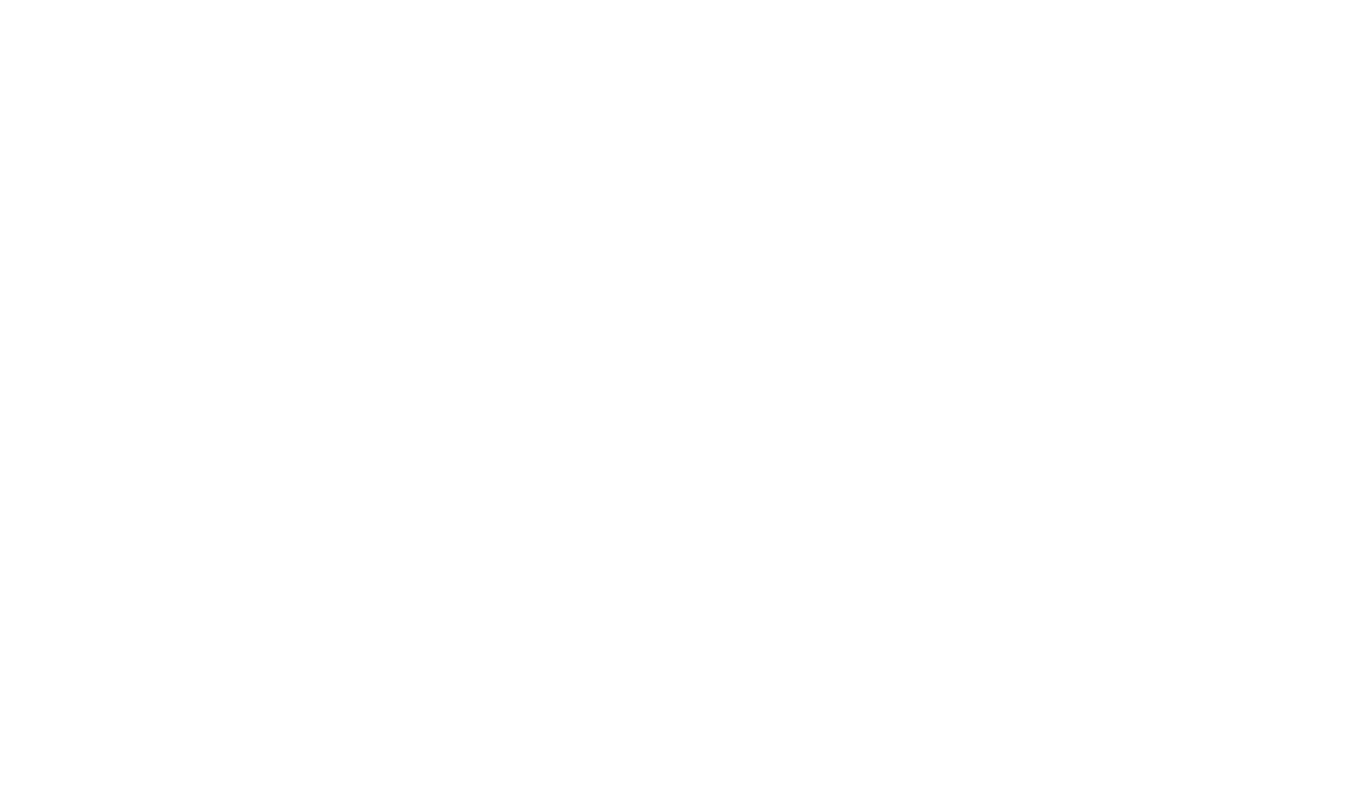
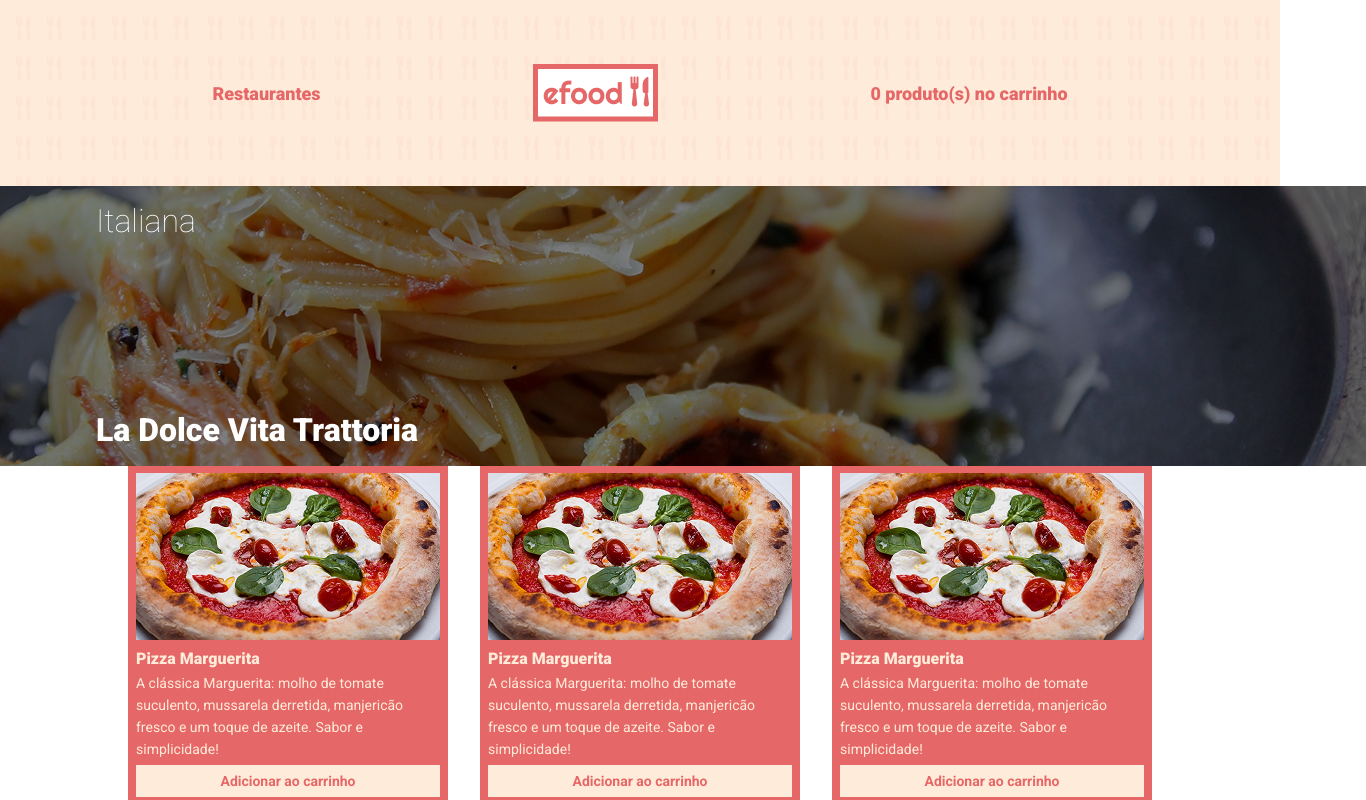
Before and after one commit to SJeanF/efood, a React (Vite) app: page /restaurant/1 in a window 1280 px wide. Before the commit this address had no page. Shown: the top 800 px of the page, 1366 px wide, since content can reach past the window. Built offline with nearby package versions, Linux system fonts and the light colour scheme.

Commit message:
feat: adicionar pagina de perfil de restaurante

```diff
--- a/src/App.jsx
+++ b/src/App.jsx
@@ -3,6 +3,7 @@ import Home from "./screens/Home/Home"
 import { GlobalStyle } from './GlobalStyle.js'
 
 import { BrowserRouter, Routes, Route } from "react-router"
+import RestaurantPage from "./screens/RestaurantPage/RestaurantPage.jsx"
 
 
 function App() {
@@ -13,6 +14,7 @@ function App() {
     <BrowserRouter>
       <Routes>
         <Route path="/" element={<Home/>}/>
+        <Route path="/restaurant/:id" element={<RestaurantPage/>}/>
       </Routes>
     </BrowserRouter>
     </>
--- /dev/null
+++ b/src/components/DisplayRest/DisplayRest.jsx
@@ -0,0 +1,21 @@
+import * as S from './styled'
+
+import restImage from '../../assets/image-2.png'
+
+const DisplayRest = () => {
+  return (
+    <S.DisplayC>
+      <S.DisplayImageC>
+        <S.DisplayImage src={restImage}/>
+      </S.DisplayImageC>
+      <S.Highlight>
+        Italiana
+      </S.Highlight>
+      <S.RestName>
+        La Dolce Vita Trattoria
+      </S.RestName>
+    </S.DisplayC>
+  )
+}
+
+export default DisplayRest
--- /dev/null
+++ b/src/components/DisplayRest/styled.js
@@ -0,0 +1,50 @@
+import styled from "styled-components";
+
+export const DisplayC = styled.div`
+  min-height: 279px;
+  width: 100%;
+  position: relative;
+`
+
+export const DisplayImageC = styled.div`
+  position: absolute;
+  display: inline-block;
+  max-height: 280px;
+
+  &::after {
+    content: '';
+    position: absolute;
+    top: 0;
+    left: 0;
+    width: 100%;
+    height: 100%;
+    z-index: 1;
+    background-color: rgba(0, 0, 0, .5);
+    pointer-events: none;
+  }
+
+`
+
+export const DisplayImage = styled.img`
+`
+
+export const Highlight = styled.p`
+  position: absolute;
+  top: 16px;
+  left: 96px;
+  font-style: thin;
+  font-size: 32px;
+  font-weight: 100;
+  color: white;
+  z-index: 1;
+  `
+
+export const RestName = styled.p`
+  position: absolute;
+  bottom: 16px;
+  left: 96px;
+  font-weight: 900;
+  font-size: 32px;
+  color: white;
+  z-index: 1;
+`
--- /dev/null
+++ b/src/components/MenuItem/MenuItem.jsx
@@ -0,0 +1,23 @@
+import * as S from './styled'
+
+
+import Image from '../../assets/image-3.png'
+
+const MenuItem = () => {
+  return (
+    <S.MenuItemC>
+      <S.MenuItemHeroC>
+        <S.MenuItemHero src={Image}/>
+      </S.MenuItemHeroC>
+      <S.ItemTitle>
+        Pizza Marguerita
+      </S.ItemTitle>
+      <S.ItemDesc>
+        A clássica Marguerita: molho de tomate suculento, mussarela derretida, manjericão fresco e um toque de azeite. Sabor e simplicidade!
+      </S.ItemDesc>
+      <S.AddCartButton>Adicionar ao carrinho</S.AddCartButton>
+    </S.MenuItemC>
+  )
+}
+
+export default MenuItem
--- /dev/null
+++ b/src/components/MenuItem/styled.js
@@ -0,0 +1,41 @@
+import styled from "styled-components";
+
+export const MenuItemC = styled.div`
+  width: 100%;
+  background-color: #E66767;
+  min-height: 340px;
+  padding: 8px;
+  display: flex;
+  flex-direction: column;
+  align-items: center;
+  justify-content: space-between;
+`
+
+export const MenuItemHeroC = styled.div``
+
+export const MenuItemHero  = styled.img``
+
+export const ItemTitle = styled.p`
+  width: 100%;
+  font-weight: 900;
+  font-size: 16px;
+  color: #FFEBD9;
+  text-align: start;
+`
+
+export const ItemDesc = styled.p`
+  font-weight: 400;
+  font-size: 14px;
+  line-height: 22px;
+  color: #FFEBD9;
+  `
+
+export const AddCartButton = styled.button`
+  width: 100%;
+  padding: 8px;
+  font-weight: 700;
+  font-size: 14px;
+  color: #E66767;
+  background-color: #FFEBD9;
+  border: none;
+`
--- /dev/null
+++ b/src/components/RestPageHero/RestPageHero.jsx
@@ -0,0 +1,22 @@
+import * as S from './styled'
+
+import logo from '../../assets/logo.png'
+
+
+const RestPageHero = () => {
+  return (
+    <S.RestPageHeroC>
+      <S.CenterC>
+        <S.HeroMessage>
+          Restaurantes
+        </S.HeroMessage>
+        <S.Logo src={logo} />
+        <S.HeroMessage>
+          0 produto(s) no carrinho
+        </S.HeroMessage>
+      </S.CenterC>
+    </S.RestPageHeroC>
+  )
+}
+
+export default RestPageHero
--- /dev/null
+++ b/src/components/RestPageHero/styled.js
@@ -0,0 +1,29 @@
+import styled from "styled-components";
+import background from "../../assets/fundo.png"
+
+export const RestPageHeroC = styled.div`
+  background-image: url(${background});
+  width: 100svw;
+  min-height: 186px;
+  display: flex;
+  align-items: center;
+  justify-content: center;
+`;
+
+export const CenterC = styled.div`
+  width: 100%;
+  display: flex;
+  align-items: center;
+  justify-content: space-evenly;
+`
+
+export const Logo = styled.img`
+  max-width: 128px;
+`
+
+export const HeroMessage = styled.div`
+  font-weight: 900;
+  font-size: 18px;
+  color: #E66767;
+  text-align: center;
+`
--- /dev/null
+++ b/src/screens/RestaurantPage/RestaurantPage.jsx
@@ -0,0 +1,30 @@
+import * as S from './styled'
+
+import RestPageHero from '../../components/RestPageHero/RestPageHero'
+import DisplayRest from '../../components/DisplayRest/DisplayRest'
+import MenuItem from '../../components/MenuItem/MenuItem'
+import Footer from '../../components/Footer/Footer'
+
+const RestaurantPerfil = () => {
+  return (
+    <S.RestPageC>
+      <S.TopC>
+        <RestPageHero/>
+        <DisplayRest/>
+      </S.TopC>
+      <S.MenuC>
+        <S.MenuList>
+          <MenuItem/>
+          <MenuItem/>
+          <MenuItem/>
+          <MenuItem/>
+          <MenuItem/>
+          <MenuItem/>
+        </S.MenuList>
+      </S.MenuC>
+      <Footer/>
+    </S.RestPageC>
+  )
+}
+
+export default RestaurantPerfil
--- /dev/null
+++ b/src/screens/RestaurantPage/styled.js
@@ -0,0 +1,21 @@
+import styled from "styled-components";
+
+export const RestPageC = styled.div`
+`
+
+export const TopC = styled.div``
+
+export const MenuC = styled.div`
+  width: 100%;
+  display: flex;
+  align-items: center;
+  justify-content: center;
+`
+
+export const MenuList = styled.main`
+  max-width: 1024px;
+  display: grid;
+  grid-template-columns: repeat(3, 1fr);
+  gap: 32px;
+  justify-items: center;
+`
```
Also changed, not shown: src/assets/image-2.png (added), src/assets/image-3.png (added).
